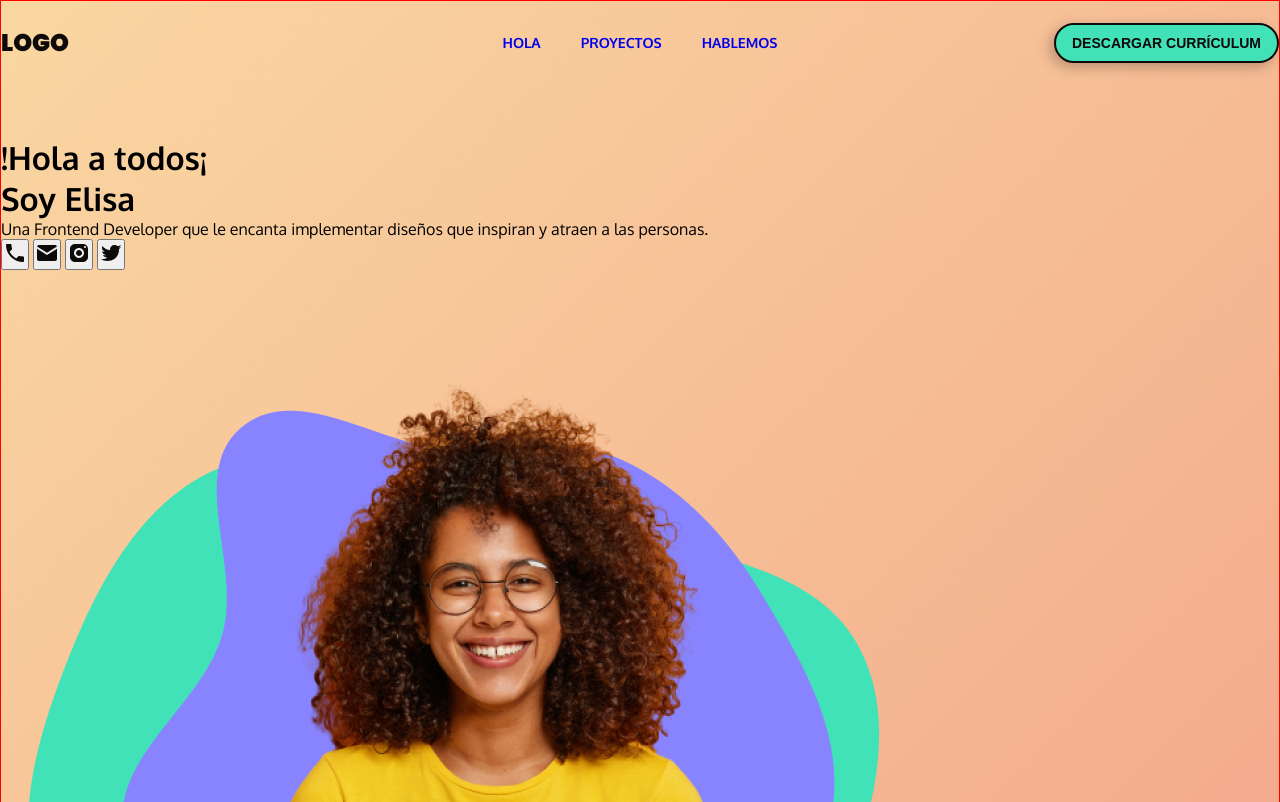
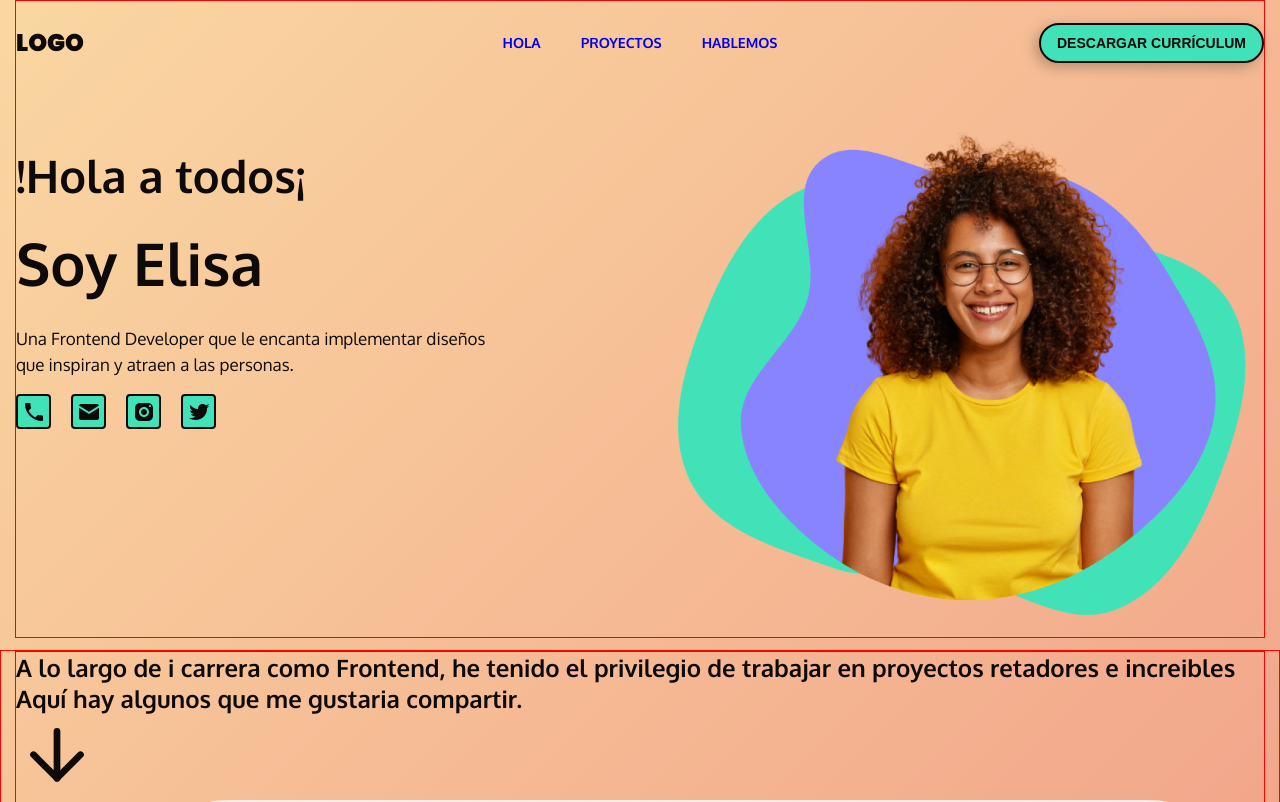
Before and after one commit to ramigarcia/portafolio-elisa, a plain HTML site: page index.html in a window 1280 px wide. Shown: the top 802 px of the page. Drawn offline with Linux system fonts and the light colour scheme.

Commit message:
[Add] hader

```diff
--- a/index.html
+++ b/index.html
@@ -42,27 +42,25 @@
             Una Frontend Developer que le encanta implementar diseños que inspiran y atraen a las personas.
           </p>
           <div class="social">
-            <button class="social-btn btn">
+            <a href="#" class="social-btn btn">
               <img src="./images/icons/icon-phone.svg" alt="">
-            </button>
+            </a>
 
-            <button class="social-btn btn">
+            <a href="#" class="social-btn btn">
               <img src="./images/icons/icon-important_mail.svg" alt="">
-            </button>
+            </a>
 
-            <button class="social-btn btn">
+            <a href="#" class="social-btn btn">
               <img src="./images/icons/icon-instagram.svg" alt="">
-            </button>
+            </a>
 
-            <button class="social-btn btn">
+            <a href="#" class="social-btn btn">
               <img src="./images/icons/icon-twitter_squared.svg" alt="">
-            </button>
+            </a>
           </div>
         </div>
         <div class="person">
-          <figure>
-            <img src="./images/person.png" alt="">
-          </figure>
+          <img class="" src="./images/person.png" alt="">
         </div>
       </div>
     </div>
--- a/style.css
+++ b/style.css
@@ -13,11 +13,12 @@
 
 body {
   font-family: Oxygen;
+  color: var(--black);
   background-image: var(--orange-gradient);
 }
 
 .container {
-  max-width: 1300px;
+  max-width: 1250px;
   margin: auto;
   position: relative;
 }
@@ -27,8 +28,8 @@ a {
 }
 
 header {
-  border: 1px solid red;
   width: 100%;
+  height: 650px;
 }
 
 /* NAV LOGO CURRICULUM */
@@ -93,3 +94,74 @@ header {
 }
 
 /* SALUDO PERSONA SOCIAL */
+
+.hero {
+  display: flex;
+  height: 500px;
+  justify-content: space-between;
+}
+
+.hero .saludo {
+  width: 38%;
+}
+
+.saludo-title {
+  font-weight: 700;
+  font-size: 45px;
+  line-height: 78px;
+}
+
+.saludo-title span {
+  font-size: 59px;
+  line-height: 95px;
+  letter-spacing: -0.5%;
+}
+
+.saludo-desc {
+  margin: 16px auto;
+  font-weight: 400;
+  letter-spacing: 0.5%;
+  font-size: 17px;
+  line-height: 26px;
+}
+
+.social {
+  display: flex;
+  flex-direction: row;
+  align-items: flex-start;
+}
+
+.social-btn {
+  margin: 0 20px 0 0;
+  width: 35px;
+  height: 35px;
+  background: var(--green);
+  border: 2px solid var(--black);
+  display: flex;
+  justify-content: center;
+  align-items: center;
+  border-radius: 4px;
+}
+
+.person {
+  display: flex;
+  align-items: center;
+  justify-content: center;
+}
+
+.person img {
+  position: relative;
+  top: -25px;
+  width: 604px;
+  object-fit: cover;
+}
+
+/* MAIN */
+
+.container {
+  border: 1px solid red;
+}
+
+.wrapper {
+  border: 1px solid red;
+}
```
